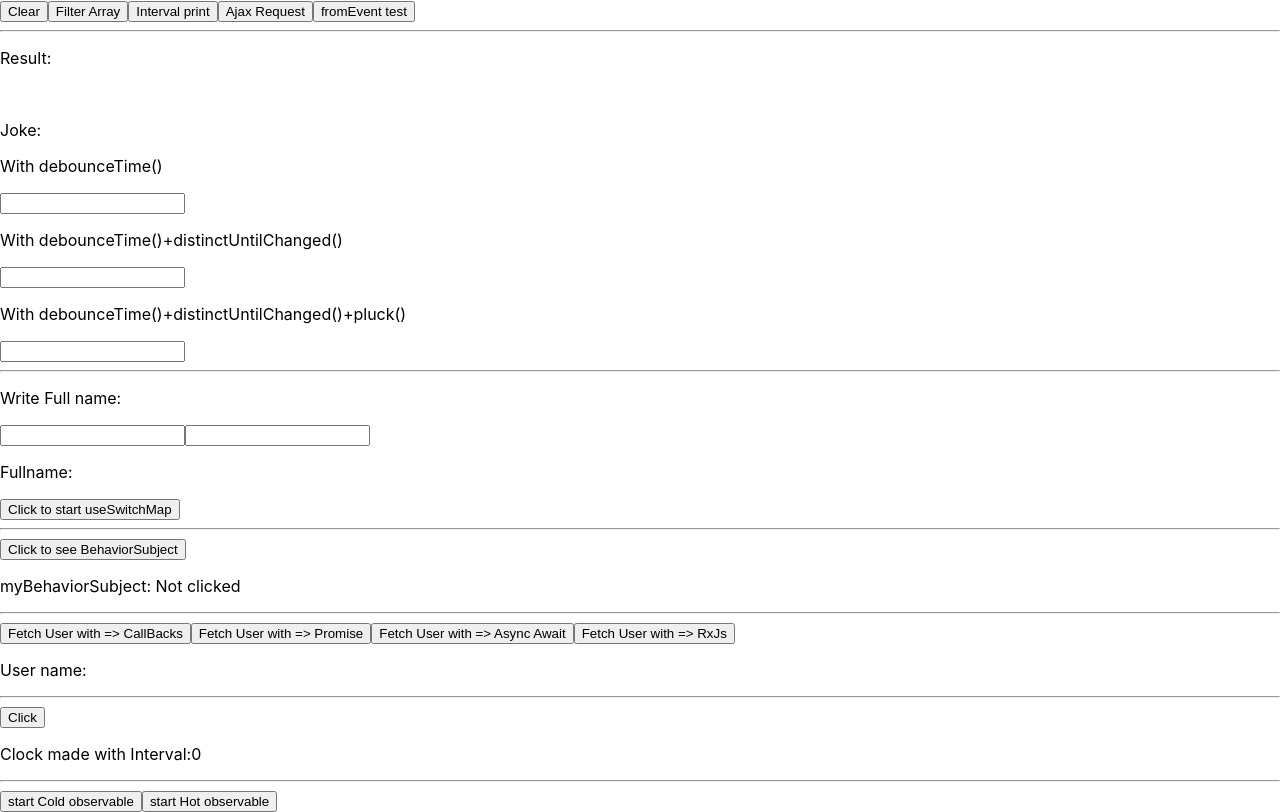
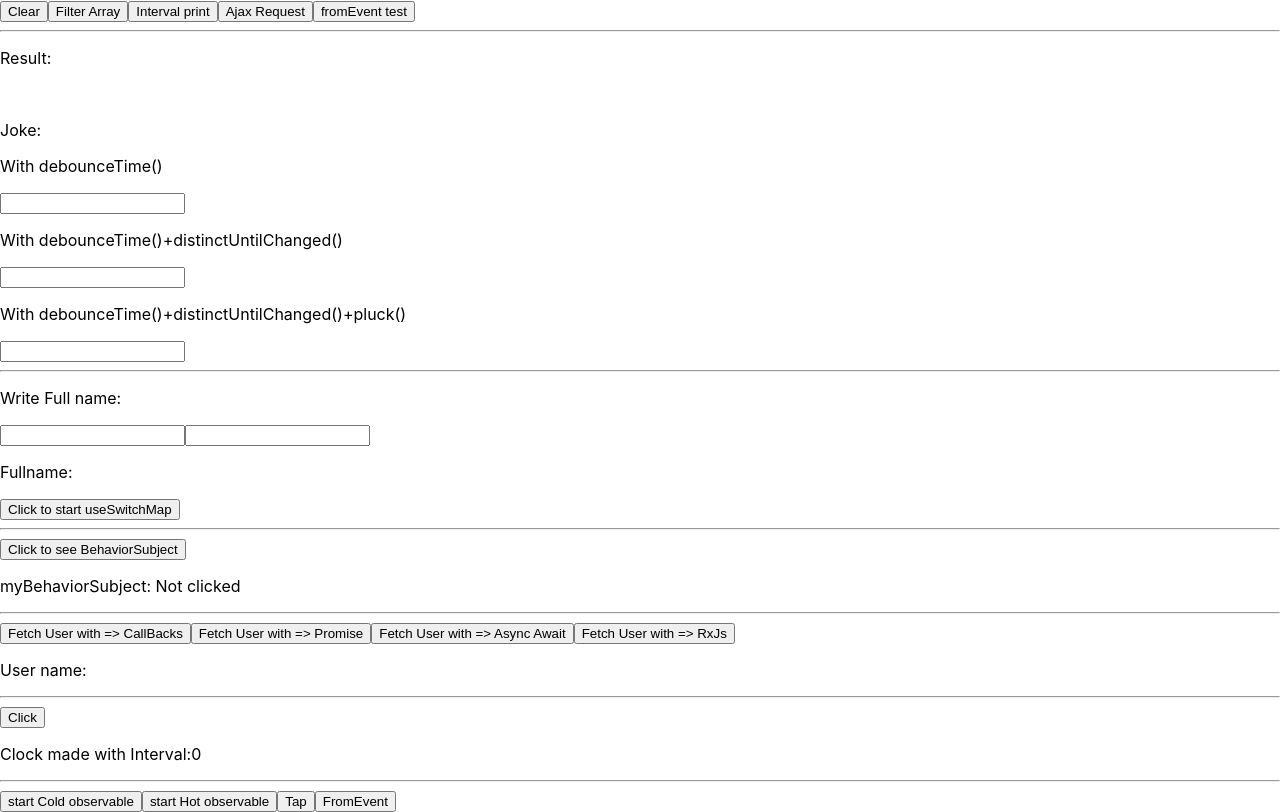
Before and after one commit to AmanAzim/RxJs, a React (Create React App) app: page / in a window 1280 px wide. Built offline with nearby package versions, Linux system fonts and the light colour scheme.

Commit message:
"takeLast, takeWhile, takeUntil, range"

```diff
--- a/src/App.js
+++ b/src/App.js
@@ -7,6 +7,8 @@ import ObservableUdemy from './components/observableUdemy'
 import {ajax} from 'rxjs/ajax'
 import {from, fromEvent, Observable} from 'rxjs';//It converts static deta into Observables
 import {map, filter, scan, switchMap} from 'rxjs/operators';//
+
+//http://reactivex.io/documentation/operators.html#tree//To find the right Operator
 
 class App extends Component {
 
--- a/src/components/observableUdemy.js
+++ b/src/components/observableUdemy.js
@@ -1,11 +1,13 @@
-import React, {Component} from 'react';
-import {of, EMPTY, NEVER, timer, from, interval, Observable, Subject} from 'rxjs';//It converts static deta into Observables
-import {map, filter, scan, throttleTime, debounceTime, distinctUntilChanged, reduce, pluck, mergeMap, switchMap, take, tap} from 'rxjs/operators';//
+import React, {Component, createRef} from 'react';
+import {of, EMPTY, NEVER, timer, from, interval, Observable, Subject, fromEvent, range} from 'rxjs';//It converts static deta into Observables
+import {map, filter, scan, throttleTime, debounceTime, distinctUntilChanged, reduce, pluck, mergeMap, switchMap, take, tap, takeLast, takeWhile, takeUntil} from 'rxjs/operators';//
 
 
 class ObservableUdemy extends Component {
     constructor(){
         super()
+        this.tapBtn=React.createRef();
+        this.stopBtn=React.createRef();
         this.state={
             timer:0
         }
@@ -70,12 +72,47 @@ class ObservableUdemy extends Component {
         },500)
         //sub.subscribe((t)=>{console.log(t)})
     };
+    useTap=(e)=>{
+        console.log(this.tapBtn);
+        let taper=timer(2000,500).pipe(tap(console.log),tap(()=>this.tapBtn.current.disabled=false)).subscribe(v=>console.log('tap:',v))
+        console.log(e);
+
+        setTimeout(()=>{
+            taper.unsubscribe();
+            this.tapBtn.current.disabled=true;
+        },6000)
+    };
+    useTakeLast=()=>{
+        interval(500).pipe(take(10),takeLast(5)).subscribe((v)=>console.log(v), null, ()=>console.log('completed'))
+    };
+    useTakeWhile=()=>{
+         interval(500).pipe(takeWhile((v)=>v<5)).subscribe((v)=>console.log(v), null, ()=>console.log('completed'))
+    };
+    useTakeUniti=()=>{
+        let tm$=timer(3000).pipe(map(event=>event.type))
+            tm$.subscribe((v)=>console.log(v))
+        let int=interval(500).pipe(takeUntil(tm$)).subscribe((v)=>console.log(v), null, ()=>console.log('takeUntil completed'));
+    };
+    useFromEvent=()=>{
+        let fm$=fromEvent(this.stopBtn.current, 'click')
+        let int=interval(500).pipe(takeUntil(fm$)).subscribe((v)=>console.log(v), null, ()=>console.log('takeUntil completed'));
+    };
+    useRange=()=>{
+        let r=range(1, 10, )
+        r.pipe(scan((prev,curr)=>prev+curr, 0)).subscribe(v=>console.log('with Scan',v))
+        r.pipe(reduce((prev,curr)=>prev+curr, 0)).subscribe(v=>console.log('with Reduce',v))
+    };
 
     render() {
         //this.useTimer();
         //this.useFrom_Promise();
         //this.useInterval_clock()
         //this.useObservable_clock()
+        //this.useTap();
+        //this.useTakeLast();
+        //this.useTakeWhile();
+        //this.useTakeUniti();
+        this.useRange()
 
         return (
             <div>
@@ -84,6 +121,8 @@ class ObservableUdemy extends Component {
                 <hr/>
                 <button onClick={this.coldObservable}>start Cold observable</button>
                 <button onClick={this.hotObservable}>start Hot observable</button>
+                <button onClick={(e)=>this.useTap(e)} ref={this.tapBtn} >Tap</button>
+                <button ref={this.stopBtn} onClick={this.useFromEvent}>FromEvent</button>
             </div>
         );
     }
```
